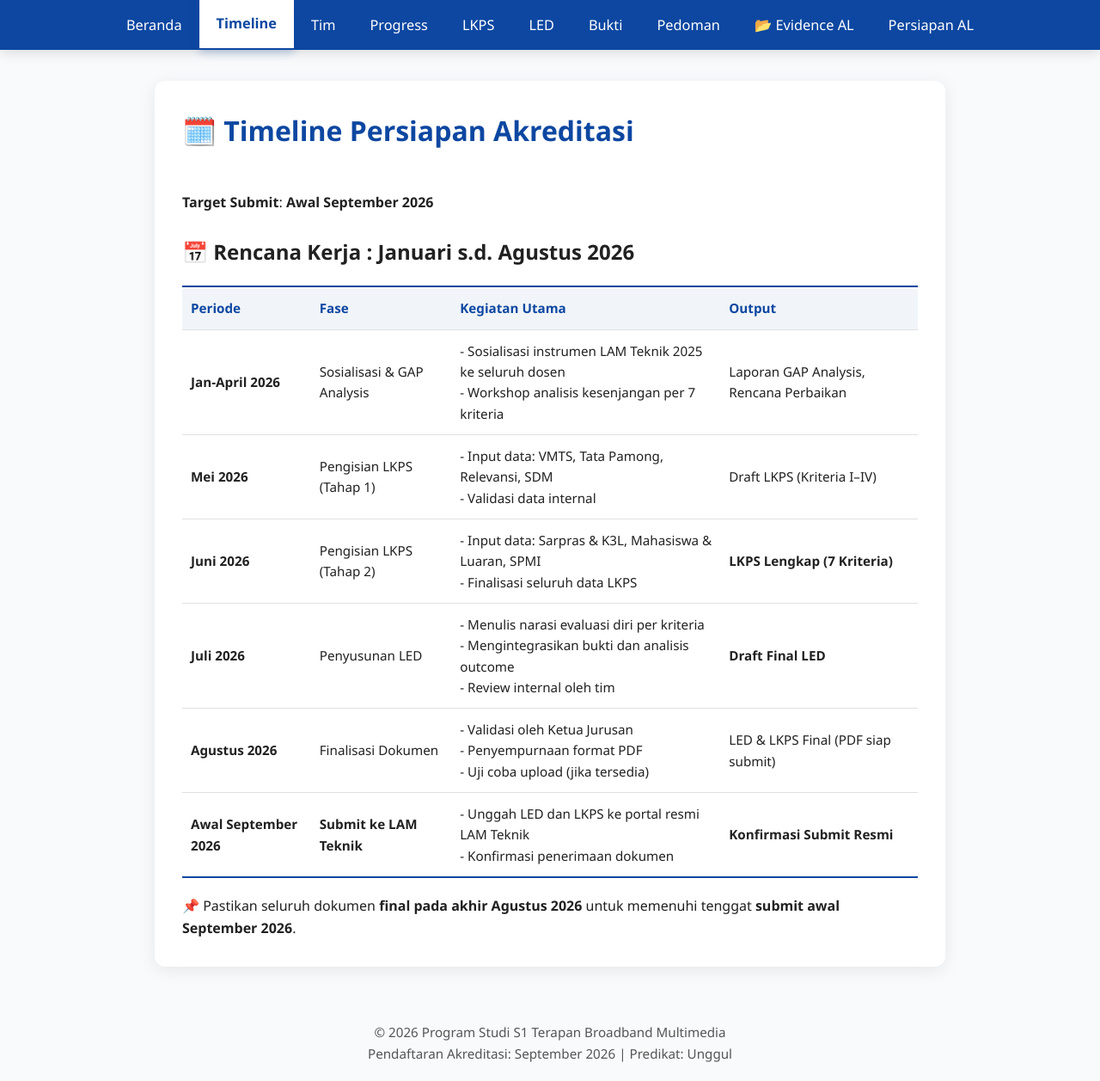
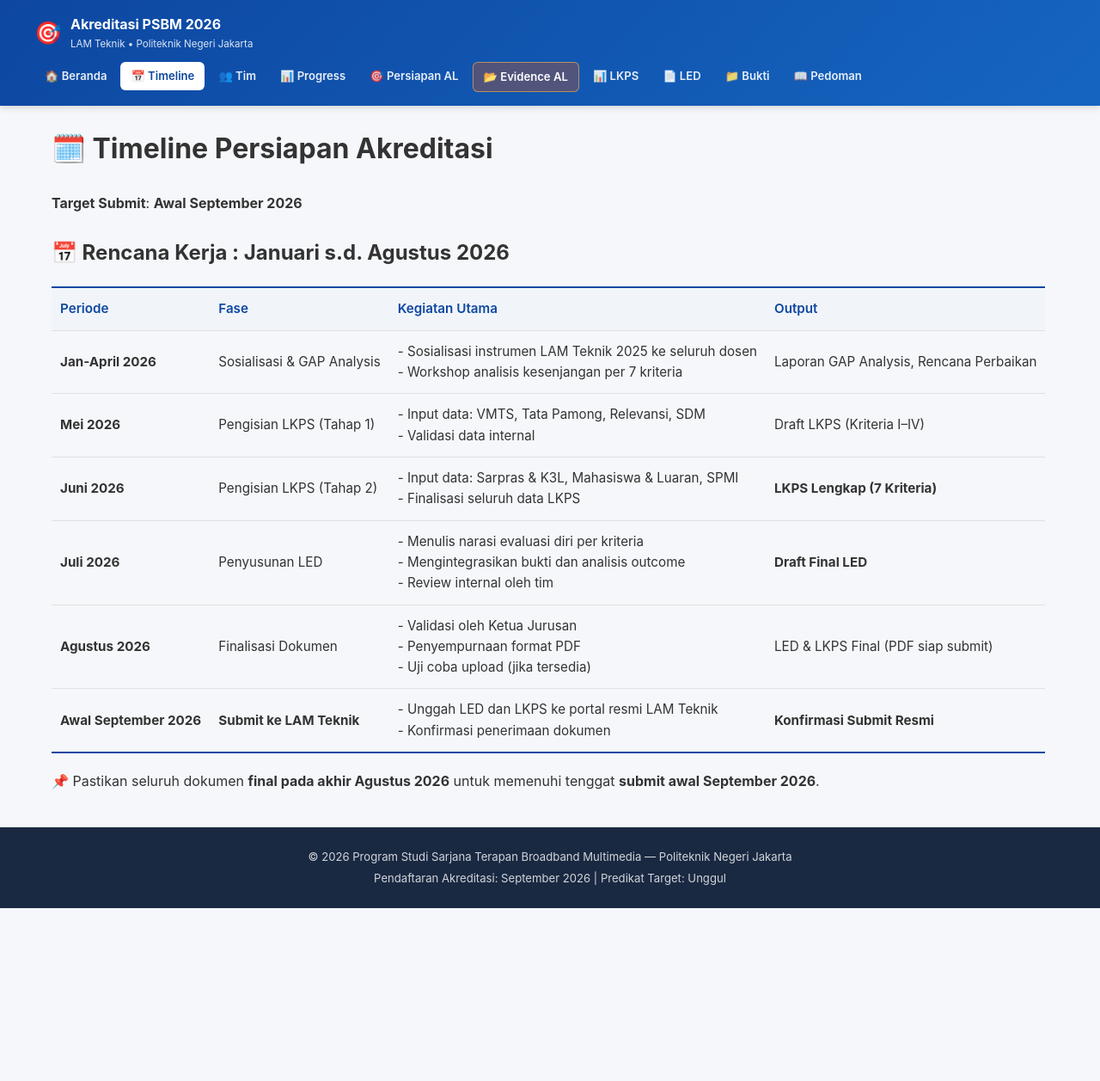
Before and after one commit to portal-psbm/aksibm-26, a Jekyll site: the page built from timeline.md, in a window 1280 px wide and 1257 px high. Shown: the whole window at 86% size. Built offline with Jekyll 4.4.1, drawn with Linux system fonts in a browser that asks for light colours.

```diff
--- a/_layouts/default.html
+++ b/_layouts/default.html
@@ -1,179 +1,139 @@
 <!DOCTYPE html>
 <html lang="id">
 <head>
-  <meta charset="utf-8">
-  <meta name="viewport" content="width=device-width, initial-scale=1">
-  <title>{{ page.title | default: site.title }}</title>
-
-  <!-- Favicon -->
-  <link rel="icon" type="image/ico" href="/aksibm-26/assets/images/favicon.ico">
-
+  <meta charset="UTF-8">
+  <meta name="viewport" content="width=device-width, initial-scale=1.0">
+  <title>{{ page.title | default: site.title }} — Akreditasi PSBM 2026</title>
   <style>
-    :root {
-      --primary: #0d47a1;
-      --primary-light: #1976d2;
-      --primary-dark: #0a3a8c;
-      --text: #212121;
-      --bg: #ffffff;
-      --light-bg: #f8fafc;
-      --transition: all 0.3s cubic-bezier(0.25, 0.46, 0.45, 0.94);
+    * { margin: 0; padding: 0; box-sizing: border-box; }
+    body {
+      font-family: -apple-system, BlinkMacSystemFont, 'Segoe UI', Roboto, sans-serif;
+      background: #f5f7fa;
+      color: #333;
+      line-height: 1.6;
     }
-
-    * {
-      margin: 0;
-      padding: 0;
-      box-sizing: border-box;
-    }
-
-    body {
-      font-family: 'Segoe UI', system-ui, -apple-system, sans-serif;
-      line-height: 1.6;
-      background-color: var(--light-bg);
-      color: var(--text);
-    }
-
-    /* 🎨 Navbar */
-    nav {
-      background: var(--primary);
-      padding: 0;
-      box-shadow: 0 2px 15px rgba(0,0,0,0.15);
+    .site-header {
+      background: linear-gradient(135deg, #0d47a1 0%, #1565c0 100%);
+      color: white;
+      padding: 16px 24px;
+      box-shadow: 0 2px 8px rgba(0,0,0,0.15);
       position: sticky;
       top: 0;
-      z-index: 1000;
+      z-index: 100;
     }
-
+    .header-inner {
+      max-width: 1200px;
+      margin: 0 auto;
+      display: flex;
+      justify-content: space-between;
+      align-items: center;
+      flex-wrap: wrap;
+      gap: 12px;
+    }
+    .site-logo {
+      display: flex;
+      align-items: center;
+      gap: 10px;
+      color: white;
+      text-decoration: none;
+    }
+    .site-logo .logo-icon { font-size: 1.6rem; }
+    .site-logo .logo-text h1 { font-size: 1rem; font-weight: 700; margin: 0; }
+    .site-logo .logo-text p { font-size: 0.72rem; opacity: 0.85; margin: 0; }
     nav ul {
       list-style: none;
       display: flex;
-      justify-content: center;
-      padding: 0;
-      margin: 0;
+      gap: 4px;
       flex-wrap: wrap;
     }
-
-    nav li {
-      margin: 0;
+    nav ul li a {
+      color: rgba(255,255,255,0.9);
+      text-decoration: none;
+      padding: 6px 12px;
+      border-radius: 6px;
+      font-size: 0.82rem;
+      font-weight: 600;
+      transition: all 0.2s;
+      display: inline-block;
     }
-
-    nav a {
+    nav ul li a:hover {
+      background: rgba(255,255,255,0.15);
       color: white;
-      text-decoration: none;
-      padding: 16px 20px;
-      display: block;
-      font-weight: 500;
-      font-size: 1.02rem;
-      position: relative;
-      z-index: 2;
-      transition: var(--transition);
-      white-space: nowrap;
     }
-
-    /* 🔸 Hover effect */
-    nav a:hover {
-      background: var(--primary-light);
-      transform: translateY(-2px);
-      box-shadow: 0 6px 12px rgba(0,0,0,0.25);
+    nav ul li a.active {
+      background: white;
+      color: #0d47a1;
     }
-
-    /* 🔹 Menu aktif: berbeda dari yang lain */
-    nav a.active {
-      background: #ffffff;
-      color: var(--primary);
-      font-weight: 700;
-      box-shadow: 0 4px 10px rgba(13, 71, 161, 0.3);
-      transform: translateY(-2px);
+    nav ul li a.highlight {
+      background: rgba(230, 81, 0, 0.3);
+      border: 1px solid rgba(255, 183, 77, 0.6);
+      color: #fff;
     }
-
-    /* 📱 Responsif */
+    nav ul li a.highlight:hover {
+      background: rgba(230, 81, 0, 0.5);
+    }
+    nav ul li a.highlight.active {
+      background: #e65100;
+      color: white;
+      border-color: #e65100;
+    }
+    .container {
+      max-width: 1200px;
+      margin: 24px auto;
+      padding: 0 20px;
+    }
+    .site-footer {
+      background: #1a2942;
+      color: rgba(255,255,255,0.8);
+      padding: 20px;
+      text-align: center;
+      margin-top: 40px;
+      font-size: 0.82rem;
+    }
+    .site-footer p { margin: 4px 0; }
     @media (max-width: 768px) {
-      nav a {
-        padding: 14px 16px;
-        font-size: 0.95rem;
-      }
-      nav ul {
-        padding: 8px 12px;
-        justify-content: flex-start;
-      }
-    }
-
-    /* 🖼️ Konten Utama */
-    .container {
-      max-width: 920px;
-      margin: 36px auto;
-      padding: 0 24px;
-      background: var(--bg);
-      box-shadow: 0 4px 20px rgba(0,0,0,0.08);
-      border-radius: 12px;
-      padding: 32px;
-      opacity: 0;
-      animation: fadeIn 0.8s 0.2s forwards;
-    }
-
-    @keyframes fadeIn {
-      to { opacity: 1; }
-    }
-
-    h1 {
-      color: var(--primary);
-      margin-bottom: 20px;
-      font-size: 2rem;
-    }
-
-    /* Tabel umum */
-    table {
-      width: 100%;
-      border-collapse: separate;
-      border-spacing: 0;
-      margin: 16px 0;
-    }
-    th, td {
-      padding: 12px 10px;
-      text-align: left;
-      border-bottom: 1px solid #e0e0e0;
-    }
-    th {
-      background: #f1f5f9;
-      font-weight: 600;
-      color: var(--primary);
-      border-top: 2px solid var(--primary);
-    }
-    tr:last-child td {
-      border-bottom: 2px solid var(--primary);
-    }
-
-    /* Footer */
-    footer {
-      text-align: center;
-      padding: 28px 0 20px;
-      color: #555;
-      font-size: 0.95rem;
-      margin-top: 24px;
+      .header-inner { flex-direction: column; align-items: flex-start; }
+      nav ul { width: 100%; }
+      nav ul li a { font-size: 0.78rem; padding: 6px 10px; }
     }
   </style>
 </head>
 <body>
-  <nav>
-    <ul>
-      <li><a href="/aksibm-26/" {% if page.url == "/index.html" or page.url == "/" %}class="active"{% endif %}>Beranda</a></li>
-      <li><a href="/aksibm-26/timeline/" {% if page.url == "/timeline/" %}class="active"{% endif %}>Timeline</a></li>
-      <li><a href="/aksibm-26/tim/" {% if page.url == "/tim/" %}class="active"{% endif %}>Tim</a></li>
-      <li><a href="/aksibm-26/progress/" {% if page.url == "/progress/" %}class="active"{% endif %}>Progress</a></li>
-      <li><a href="/aksibm-26/lkps/" {% if page.url == "/lkps/" %}class="active"{% endif %}>LKPS</a></li>
-      <li><a href="/aksibm-26/led/" {% if page.url == "/led/" %}class="active"{% endif %}>LED</a></li>
-      <li><a href="/aksibm-26/bukti/" {% if page.url == "/bukti/" %}class="active"{% endif %}>Bukti</a></li>
-      <li><a href="/aksibm-26/pedoman/" {% if page.url == "/pedoman/" %}class="active"{% endif %}>Pedoman</a></li>
-       <li><a href="/aksibm-26/evidence-al/" {% if page.url == "/evidence-al/" %}class="active highlight"{% else %}class="highlight"{% endif %}>📂 Evidence AL</a></li>
-      <li><a href="/aksibm-26/persiapan-al/" {% if page.url == "/persiapan-al/" %}class="active"{% endif %}>Persiapan AL</a></li>
-    </ul>
-  </nav>
+
+  <header class="site-header">
+    <div class="header-inner">
+      <a href="/aksibm-26/" class="site-logo">
+        <span class="logo-icon">🎯</span>
+        <div class="logo-text">
+          <h1>Akreditasi PSBM 2026</h1>
+          <p>LAM Teknik • Politeknik Negeri Jakarta</p>
+        </div>
+      </a>
+      <nav>
+        <ul>
+          <li><a href="/aksibm-26/" {% if page.url == "/" %}class="active"{% endif %}>🏠 Beranda</a></li>
+          <li><a href="/aksibm-26/timeline/" {% if page.url == "/timeline/" %}class="active"{% endif %}>📅 Timeline</a></li>
+          <li><a href="/aksibm-26/tim/" {% if page.url == "/tim/" %}class="active"{% endif %}>👥 Tim</a></li>
+          <li><a href="/aksibm-26/progress/" {% if page.url == "/progress/" %}class="active"{% endif %}>📊 Progress</a></li>
+          <li><a href="/aksibm-26/persiapan-al/" {% if page.url == "/persiapan-al/" %}class="active"{% endif %}>🎯 Persiapan AL</a></li>
+          <li><a href="/aksibm-26/evidence-al/" {% if page.url == "/evidence-al/" %}class="active highlight"{% else %}class="highlight"{% endif %}>📂 Evidence AL</a></li>
+          <li><a href="/aksibm-26/lkps/" {% if page.url == "/lkps/" %}class="active"{% endif %}>📊 LKPS</a></li>
+          <li><a href="/aksibm-26/led/" {% if page.url == "/led/" %}class="active"{% endif %}>📄 LED</a></li>
+          <li><a href="/aksibm-26/bukti/" {% if page.url == "/bukti/" %}class="active"{% endif %}>📁 Bukti</a></li>
+          <li><a href="/aksibm-26/pedoman/" {% if page.url == "/pedoman/" %}class="active"{% endif %}>📖 Pedoman</a></li>
+        </ul>
+      </nav>
+    </div>
+  </header>
 
   <div class="container">
     {{ content }}
   </div>
 
-  <footer>
-    &copy; {{ 'now' | date: "%Y" }} Program Studi S1 Terapan Broadband Multimedia<br>
-    Pendaftaran Akreditasi: September 2026 | Predikat: Unggul
+  <footer class="site-footer">
+    <p>© {{ 'now' | date: "%Y" }} Program Studi Sarjana Terapan Broadband Multimedia — Politeknik Negeri Jakarta</p>
+    <p>Pendaftaran Akreditasi: September 2026 | Predikat Target: Unggul</p>
   </footer>
+
 </body>
 </html>
```
